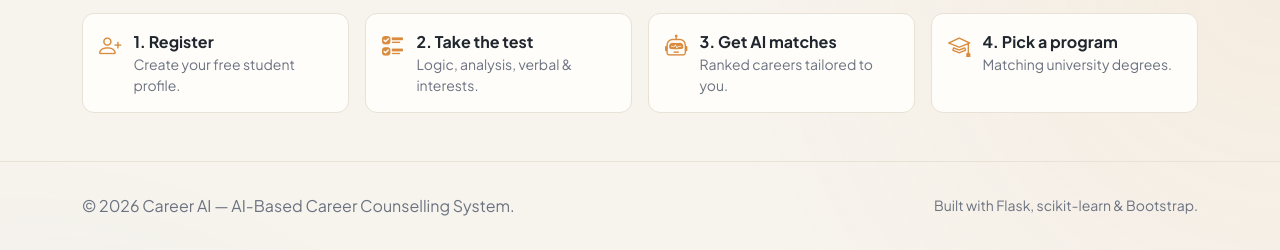
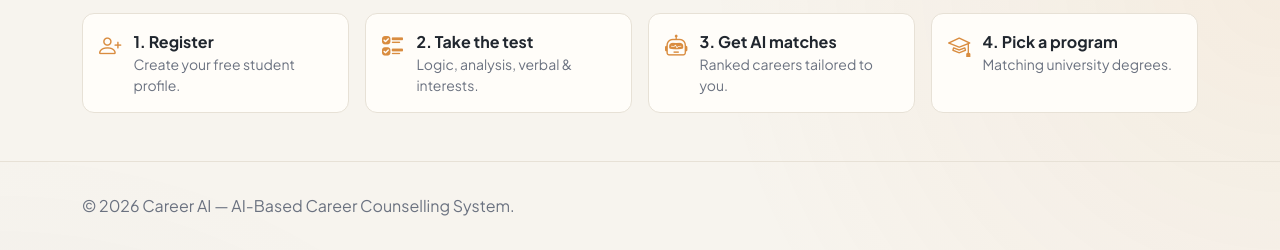
Before and after one commit to blueeyes551055-boop/career-ai, a Flask app: page / in a window 1280 px wide. Shown: the part 823-1073 px from the top of the page. Run offline with Flask 3, Linux system fonts and the light colour scheme.

Commit message:
Remove footer text

```diff
--- a/app/templates/index.html
+++ b/app/templates/index.html
@@ -80,7 +80,7 @@
 <footer class="site-footer">
   <div class="container d-flex flex-wrap justify-content-between align-items-center gap-2">
     <span>© {{ current_year }} {{ app_name }} — AI-Based Career Counselling System.</span>
-    <span class="small">Built with Flask, scikit-learn &amp; Bootstrap.</span>
+
   </div>
 </footer>
 {% endblock %}
```
